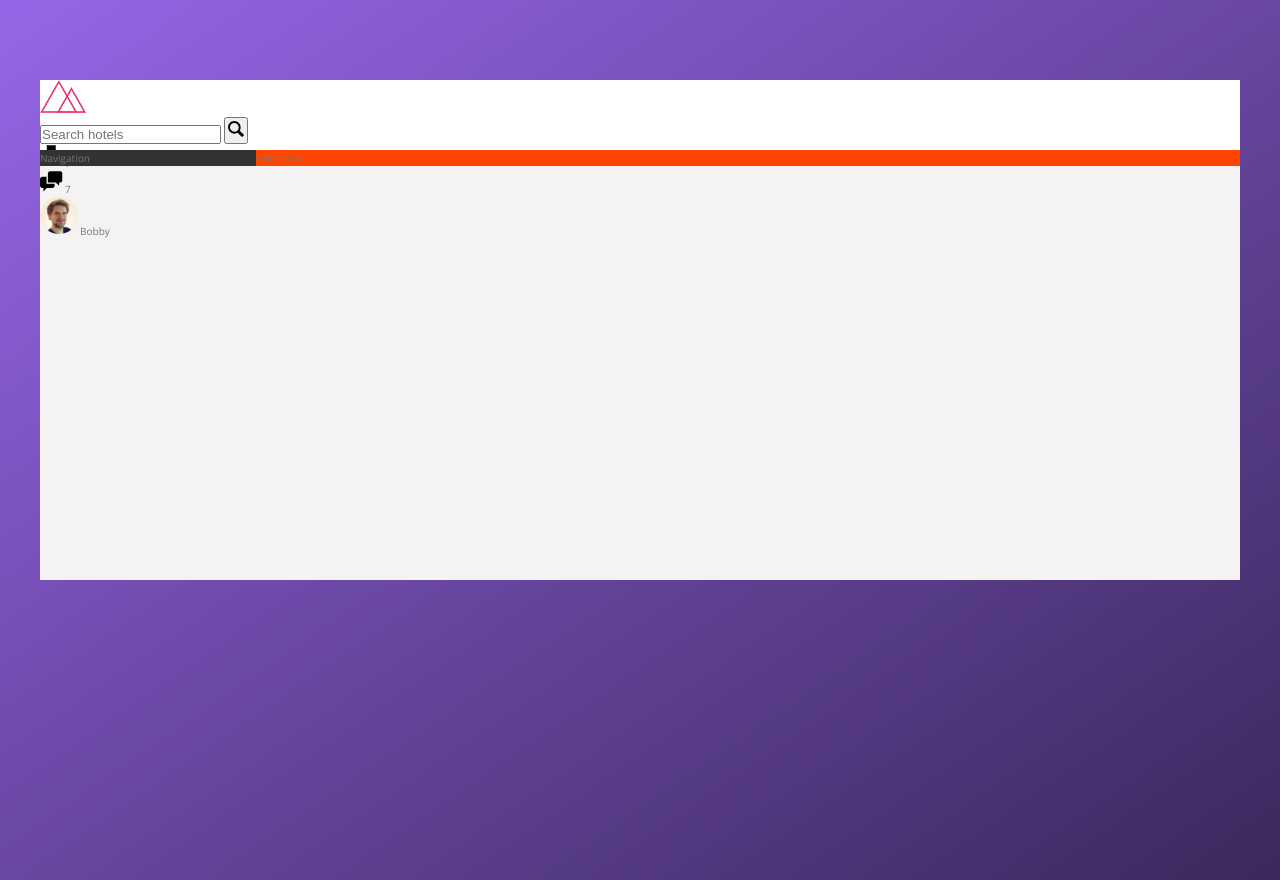
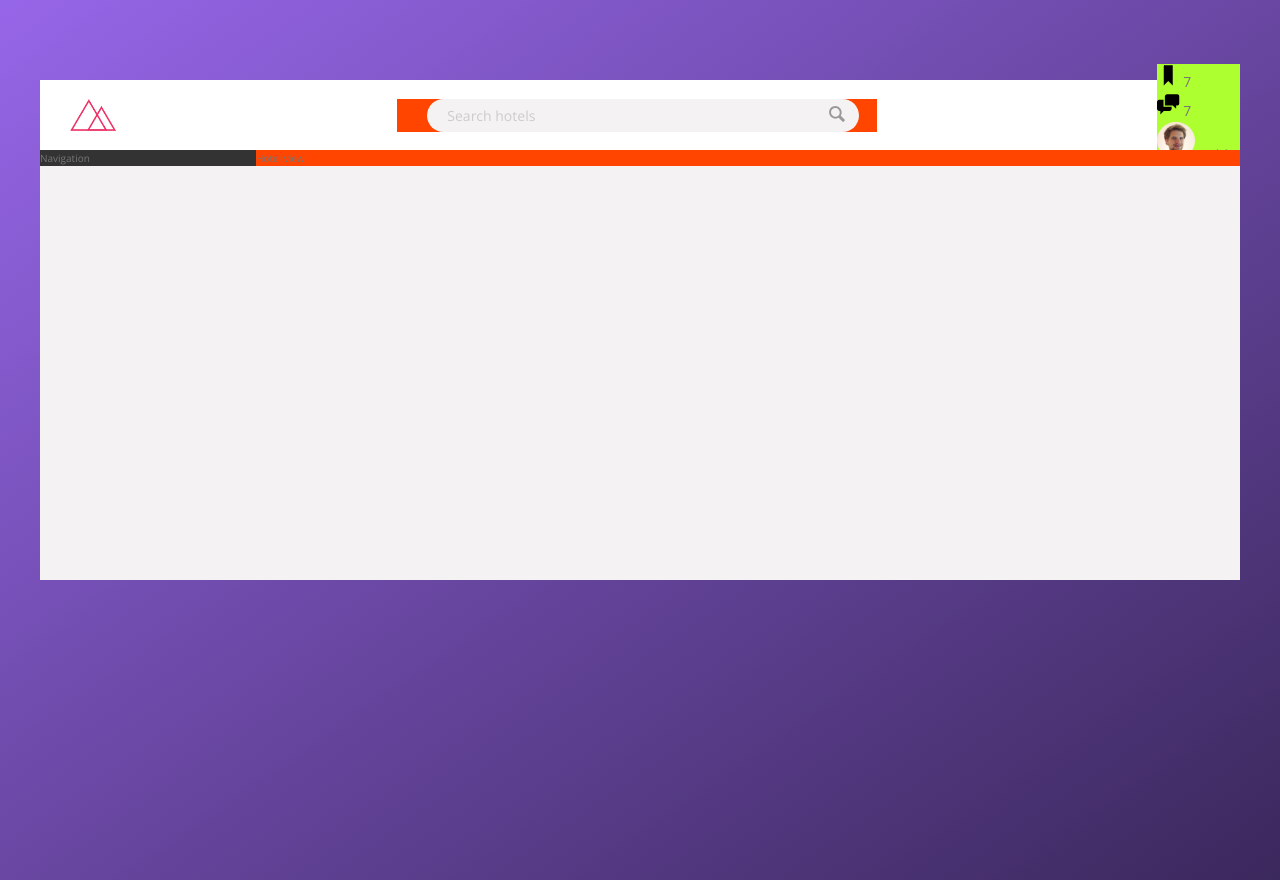
Before and after one commit to robertstipp/Brillo, a website: page index.html in a window 1280 px wide. Drawn offline with nearby package versions, Linux system fonts and the light colour scheme.

Commit message:
Added search input styles

```diff
--- a/sass/_components.scss
+++ b/sass/_components.scss
@@ -1,19 +1,61 @@
 .logo {
   height: 3.25rem;
+  margin-left: 3rem;
 }
 
 .search {
+  background-color: orangered;
+  flex: 0 0 40%;
+  display: flex;
+  align-items: center;
+  justify-content: center;
   &__input {
+    font-family: inherit;
+    font-size: inherit;
+    background-color: var(--color-grey-light-2);
+    border: none;
+    border-radius: 100px;
+    padding: 0.7rem 2rem;
+    width: 90%;
+    margin-right: -3.25rem;
+    transition: all 0.2s;
+
+    &:focus {
+      outline: none;
+      width: 100%;
+      background-color: var(--color-grey-light-3);
+    }
+
+    &::-webkit-input-placeholder {
+      font-weight: 100;
+      color: var(--color-grey-light-4);
+    }
+  }
+
+  &__input:focus + &__button {
+    background-color: var(--color-grey-light-3);
   }
   &__button {
+    border: none;
+    background-color: var(--color-grey-light-2);
+
+    &:focus {
+      outline: none;
+    }
+
+    &:active {
+      transform: translateY(2px);
+    }
   }
   &__icon {
     height: 2rem;
     width: 2rem;
+    fill: var(--color-grey-dark-3);
   }
 }
 
 .user-nav {
+  background-color: greenyellow;
   &__icon-box {
   }
   &__icon {
--- a/sass/_layout.scss
+++ b/sass/_layout.scss
@@ -8,6 +8,11 @@
   height: 7rem;
   background-color: #fff;
   border-bottom: var(--color-grey-light-1);
+
+  display: flex;
+  justify-content: space-between;
+  align-items: center;
+  font-size: 1.4rem;
 }
 
 .content {
```
Also changed, not shown: index.html (+1 -1 lines), css/style.css.
